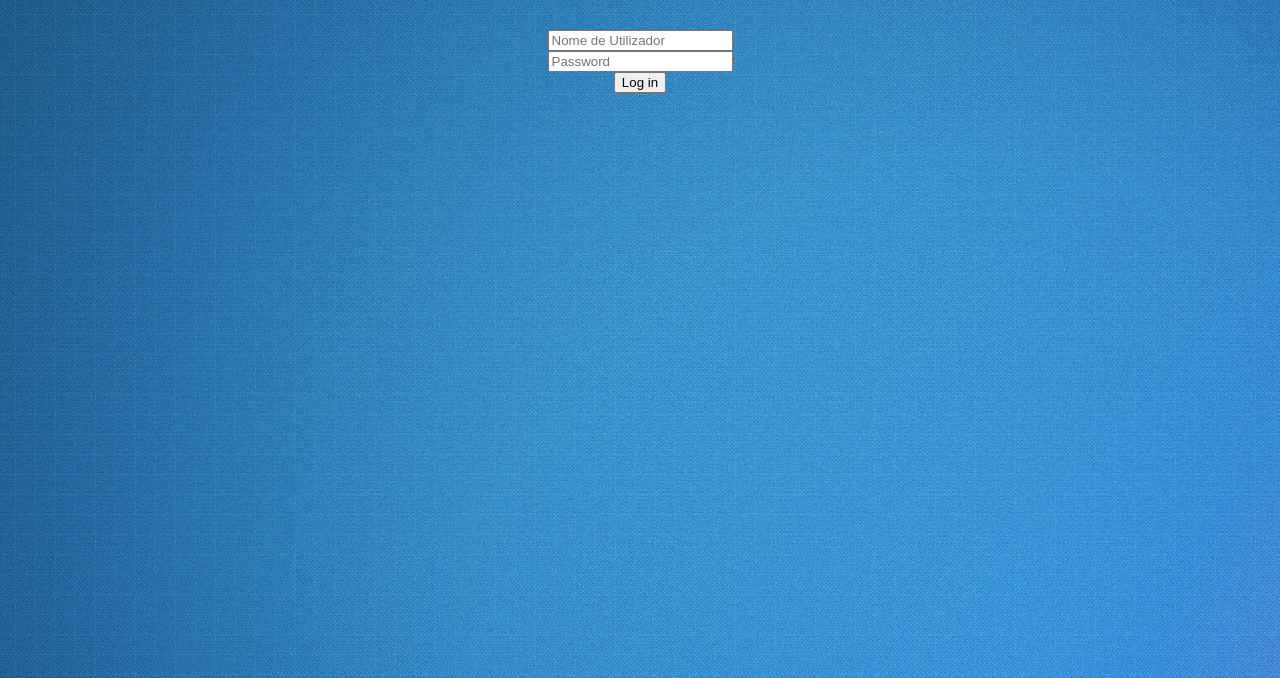
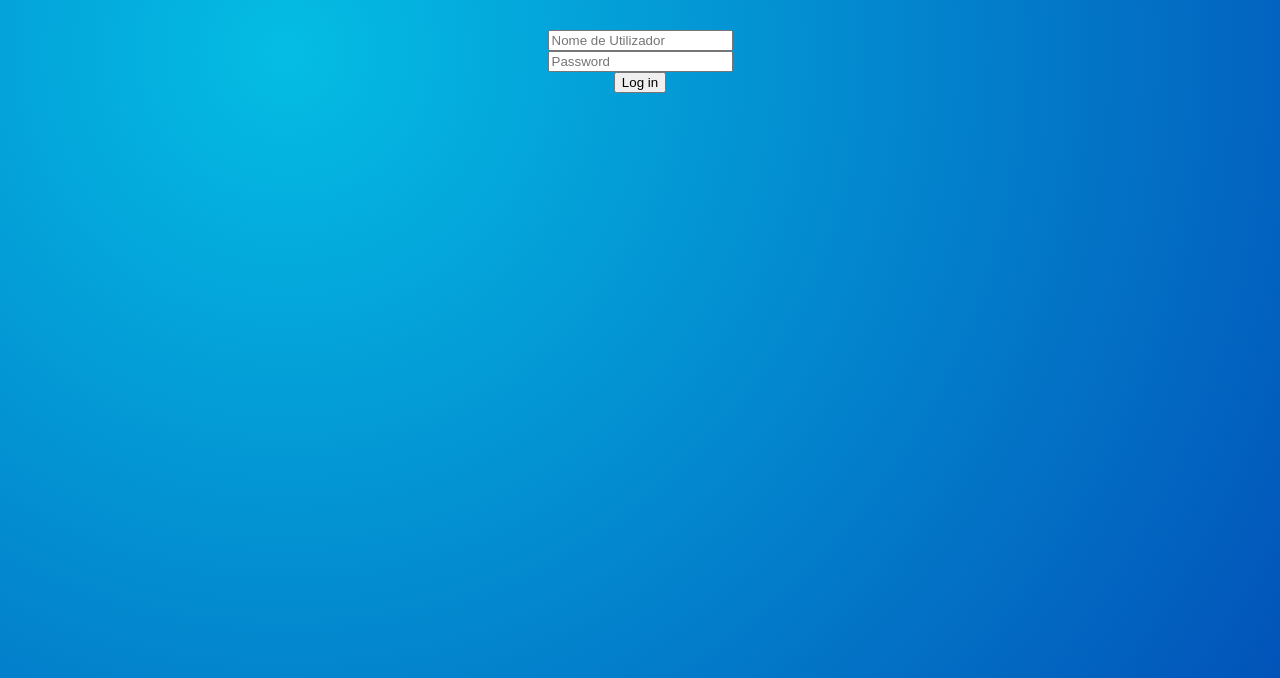
Before and after one commit to Zialus/TW-Minesweeper-Client, a website built with Parcel: page src/index.html in a window 1280 px wide. Shown: the part 122-800 px from the top of the page. Built offline with nearby package versions, Linux system fonts and the light colour scheme.

Commit message:
Use gradient instead of jpeg image for background.

```diff
--- a/src/minesweeper.css
+++ b/src/minesweeper.css
@@ -86,7 +86,16 @@
 }
 
 body {
-  background-image: url("static/imgs/background.jpeg");
+  background-image: radial-gradient(
+    circle farthest-corner at 22.4% 21.7%,
+    rgba(4, 189, 228, 1) 0%,
+    rgba(2, 83, 185, 1) 100.2%
+  );
+}
+
+html {
+  height: 100%;
+  width: 100%;
 }
 
 th,
```
Also changed, not shown: src/static/imgs/background.jpeg (deleted).
